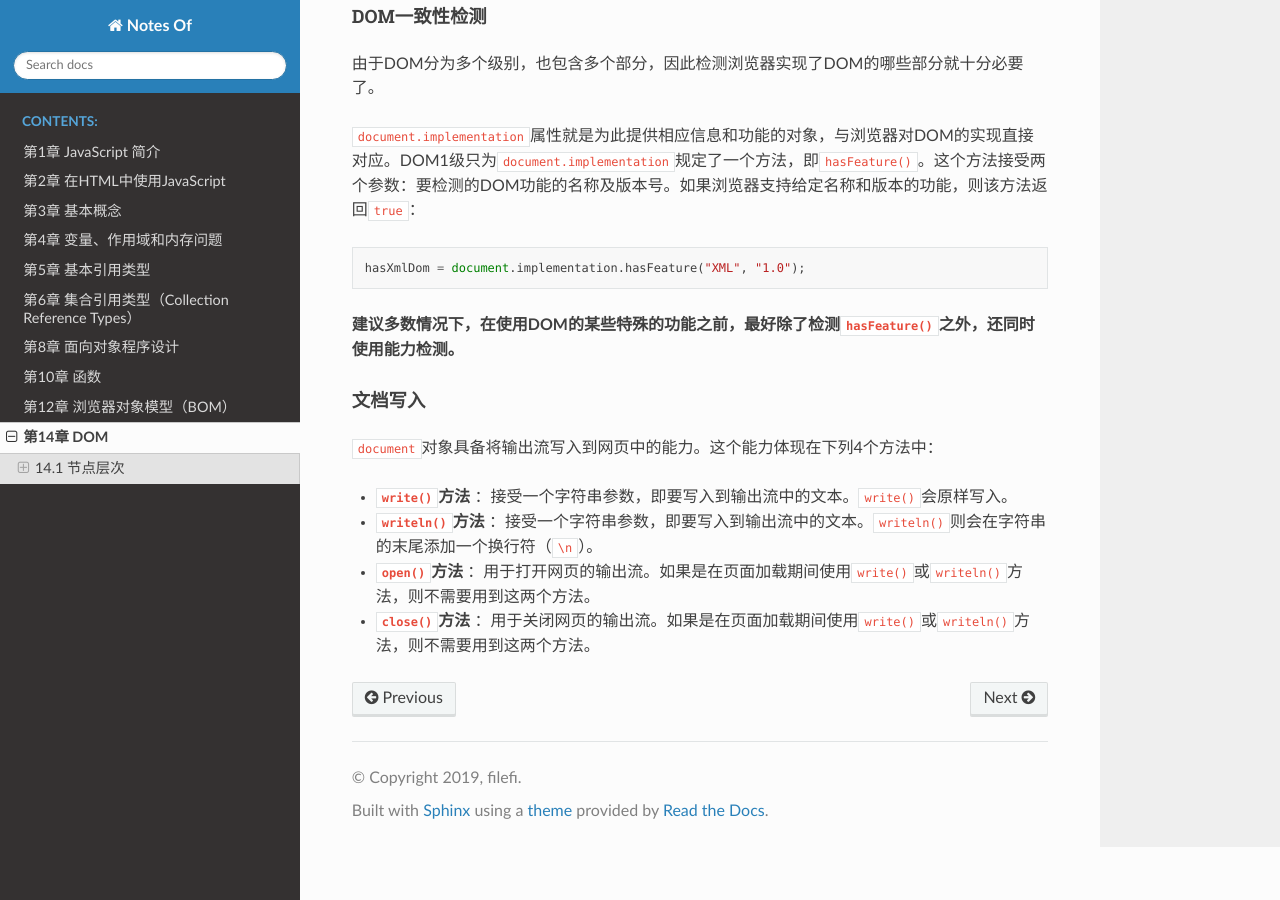
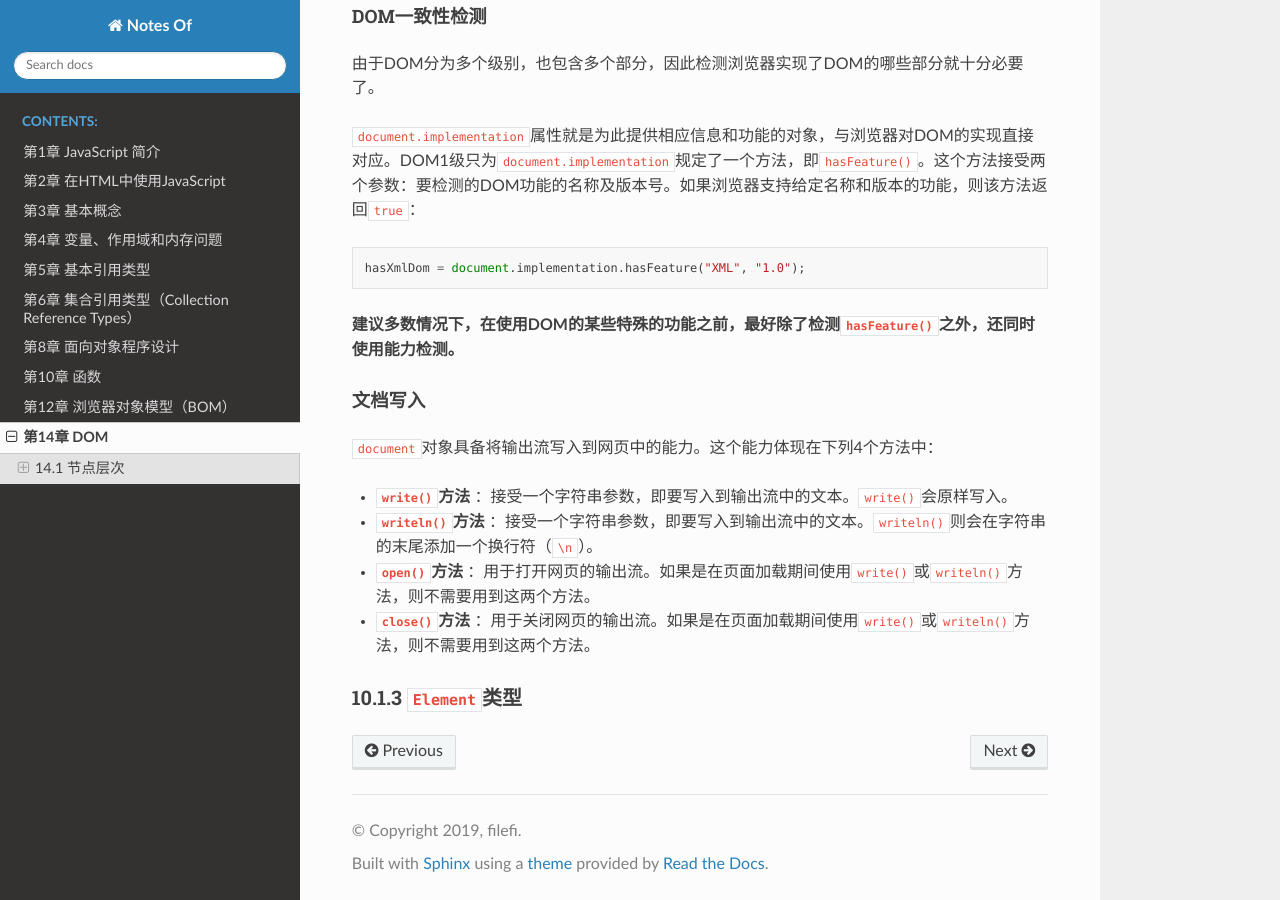
Before and after one commit to filefi/NotesOfProfessional-JavaScript-for-Web-Developers, a Sphinx documentation site: the page built from source/Chapter14-The_Document_Object_Model.md, in a window 1280 px wide and 900 px high, scrolled down 6582 px. Built offline with Sphinx 7.4.7 and the Read the Docs theme 2.0.0, drawn with Linux system fonts in a browser that asks for light colours.

Commit message:
14.1.3 begin

```diff
--- a/source/Chapter14-The_Document_Object_Model.md
+++ b/source/Chapter14-The_Document_Object_Model.md
@@ -237,3 +237,7 @@ hasXmlDom = document.implementation.hasFeature("XML", "1.0");
 - **`writeln()`方法** ：接受一个字符串参数，即要写入到输出流中的文本。`writeln()`则会在字符串的末尾添加一个换行符（`\n`）。
 - **`open()`方法** ：用于打开网页的输出流。如果是在页面加载期间使用`write()`或`writeln()`方法，则不需要用到这两个方法。
 - **`close()`方法** ：用于关闭网页的输出流。如果是在页面加载期间使用`write()`或`writeln()`方法，则不需要用到这两个方法。
+
+
+
+### 10.1.3 `Element`类型
```
